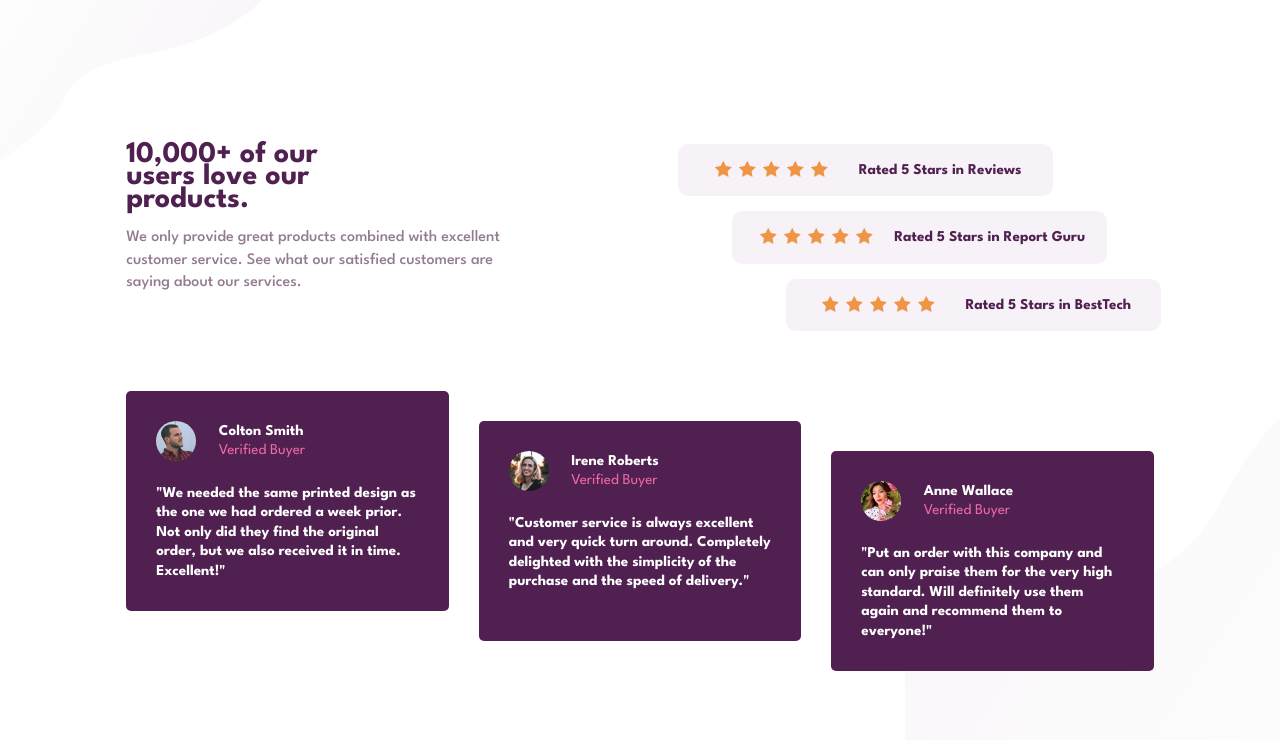
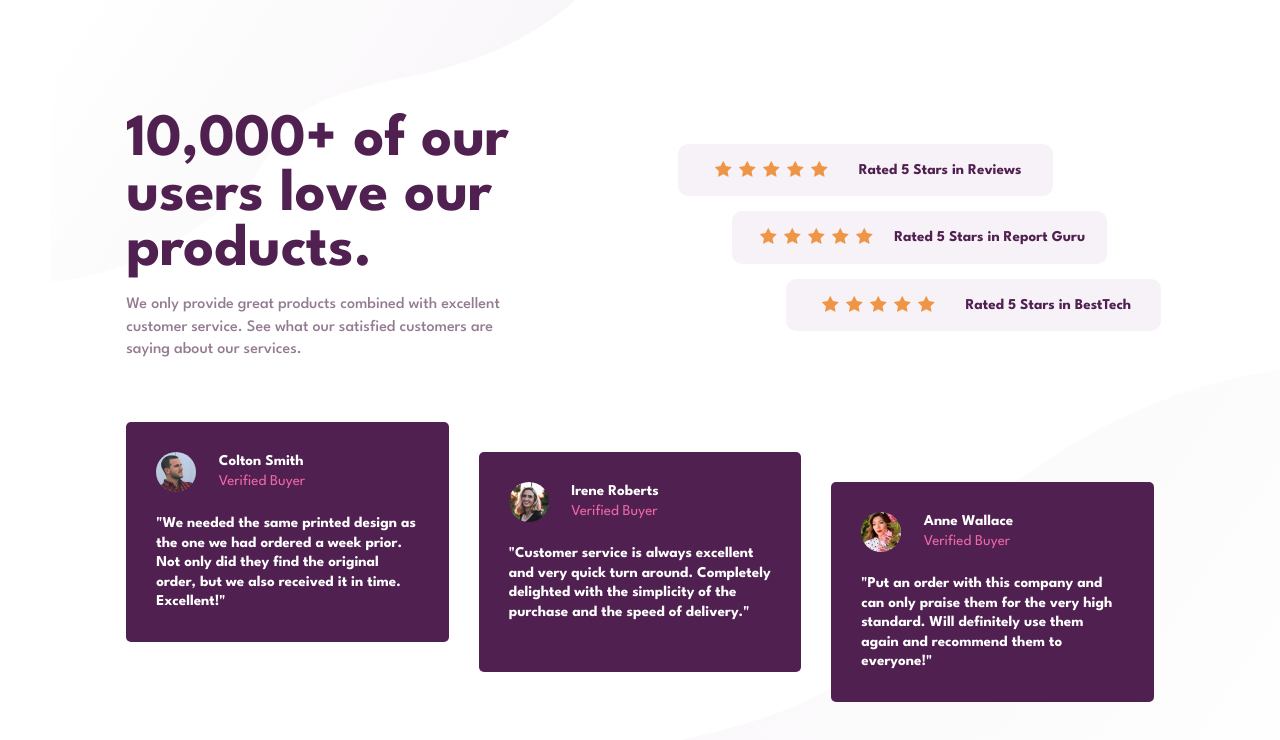
Before and after one commit to meantoes/Social-Proof-Section, a plain HTML site: page index.html in a window 1280 px wide. Drawn offline with Linux system fonts and the light colour scheme; a web font is replaced by a local one.

Commit message:
Update desktop.css

```diff
--- a/desktop.css
+++ b/desktop.css
@@ -1,4 +1,10 @@
 @media (min-width: 600px) and (max-width: 800px) {
+    body {
+    background: url(images/bg-pattern-top-desktop.svg),url(images/bg-pattern-bottom-desktop.svg);
+    background-position: left -20vw top -20vh, right 0vw bottom -15vh;
+    background-repeat: no-repeat, no-repeat;
+    }
+
     .row-1 {
         grid-template-columns: 1fr 1fr;
         column-gap: 1em;
@@ -12,6 +18,9 @@
 @media (min-width: 801px) {
     body {
         padding: min(3em);
+        background: url(images/bg-pattern-top-desktop.svg),url(images/bg-pattern-bottom-desktop.svg);
+        background-position: left 4vw top -10vh, right -2vw bottom -30vh;
+        background-repeat: no-repeat, no-repeat;
     }
 
     .heading, .para-one {
@@ -67,4 +76,9 @@
         margin-top: 2em;
         margin-bottom: -2em;
     }
+
+    .heading {
+        font-size: 4em;
+        line-height: normal;
+    }
 }
```
